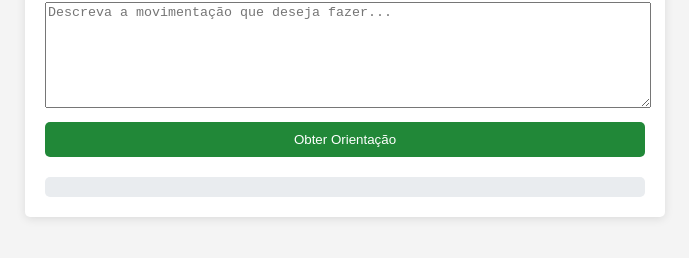
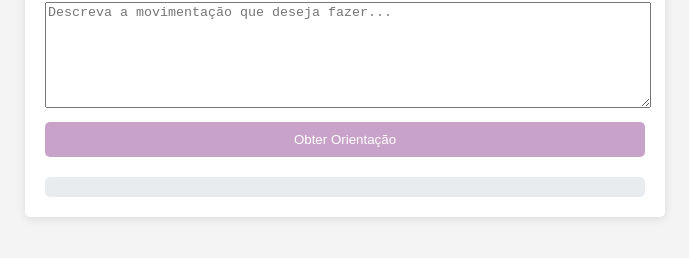
Before and after one commit to Compmaster-tech/App-Movimentos, a plain HTML site: page index.html in a window 1280 px wide. In both pictures the pointer is over the button "Obter Orientação". Shown: the part 118-376 px from the top of the page, without its empty margins (295-984 px from the left). Drawn offline with Linux system fonts and the light colour scheme.

Commit message:
Update style.css

```diff
--- a/style.css
+++ b/style.css
@@ -35,7 +35,7 @@ button {
 }
 
 button:hover {
-    background-color: #218838;
+    background-color: #c8a2c8;
 }
 
 #resultado {
```
